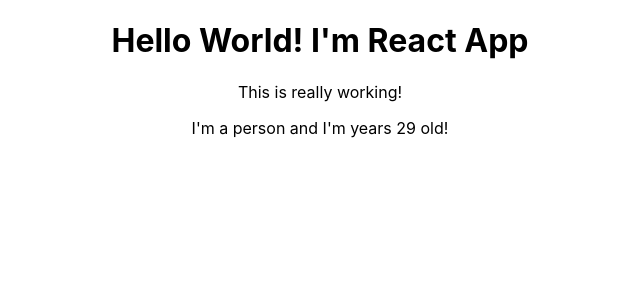
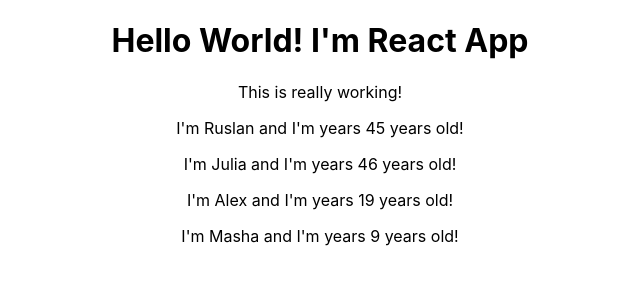
Before and after one commit to Russkazkin/react-course-m3, a React (Create React App) app: page / in a window 1280 px wide. Shown: the top 300 px of the page, without its empty margins (320-960 px from the left). Built offline with nearby package versions, Linux system fonts and the light colour scheme.

Commit message:
Add props to the Person component

```diff
--- a/src/App.js
+++ b/src/App.js
@@ -6,7 +6,10 @@
     <div className="App">
         <h1>Hello World! I'm React App</h1>
         <p>This is really working!</p>
-        <Person />
+        <Person name="Ruslan " age="45" />
+        <Person name="Julia" age="46" />
+        <Person name="Alex" age="19" />
+        <Person name="Masha" age="9">I like cats!</Person>
     </div>
   );
 }
--- a/src/Person/Person.js
+++ b/src/Person/Person.js
@@ -1,5 +1,5 @@
-const person = () => {
-    return <p>I'm a person and I'm years {Math.floor(Math.random() * 30)} old!</p>;
+const person = ({name, age, children}) => {
+    return <p>I'm {name} and I'm years {age} years old!</p>;
 }
 
 export default person;
```
